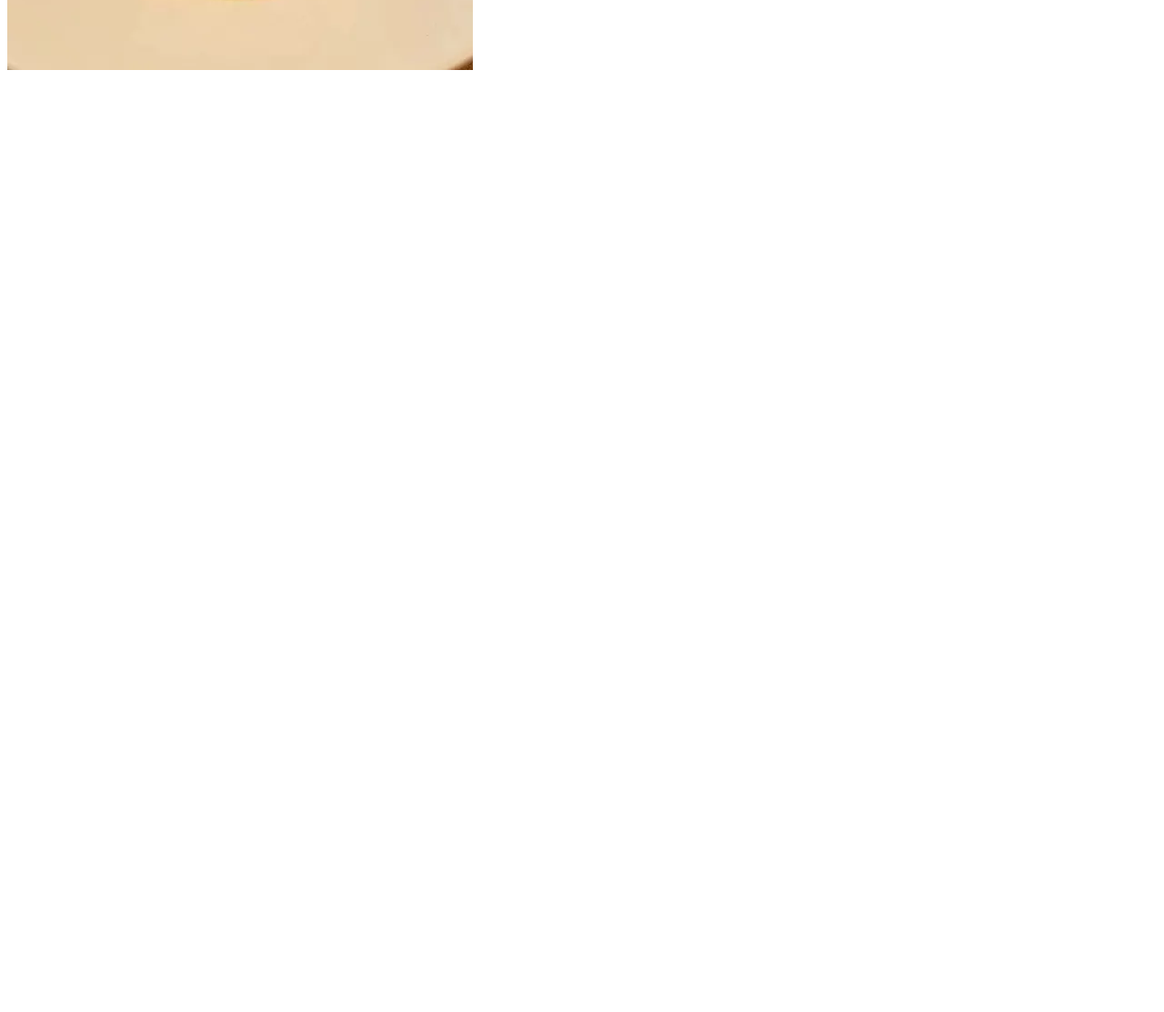
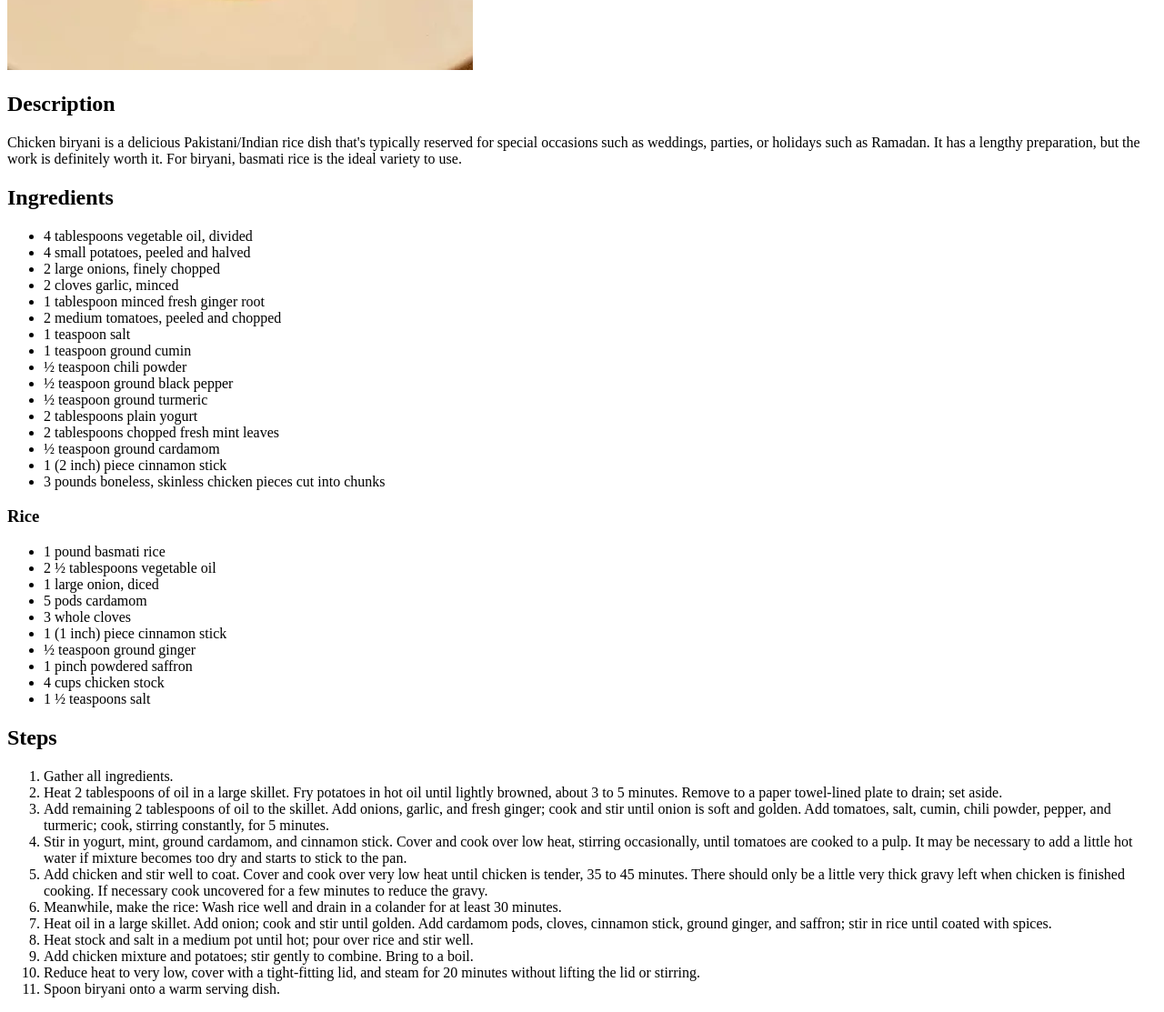
Before and after one commit to umoktan/odin-recipes, a plain HTML site: page recipes/chicken-biryani.html in a window 1280 px wide. Shown: the part 515-1628 px from the top of the page at 91% size. Before the commit the page ends 800 px from the top, so only its background shows below. Drawn offline with Linux system fonts and the light colour scheme.

```diff
--- a/recipes/chicken-biryani.html
+++ b/recipes/chicken-biryani.html
@@ -8,6 +8,57 @@
 <body>
     <h1>Chicken Biryani</h1>
     <img src="images/chickenbiryani.webp" alt="image of home-made chicken biryani">
+    <h2>Description</h2>
+      <p>Chicken biryani is a delicious Pakistani/Indian rice dish that's typically reserved for special occasions
+          such as weddings, parties, or holidays such as Ramadan. It has a lengthy preparation, but the work is
+          definitely worth it. For biryani, basmati rice is the ideal variety to use.</p>
+    <h2>Ingredients</h2>
+      <ul>
+        <li>4 tablespoons vegetable oil, divided</li>
+        <li>4 small potatoes, peeled and halved</li>
+        <li>2 large onions, finely chopped</li>
+        <li>2 cloves garlic, minced</li>
+        <li>1 tablespoon minced fresh ginger root</li>
+        <li>2 medium tomatoes, peeled and chopped</li>
+        <li>1 teaspoon salt</li>
+        <li>1 teaspoon ground cumin</li>
+        <li>½ teaspoon chili powder</li>
+        <li>½ teaspoon ground black pepper</li>
+        <li>½ teaspoon ground turmeric</li>
+        <li>2 tablespoons plain yogurt</li>
+        <li>2 tablespoons chopped fresh mint leaves</li>
+        <li>½ teaspoon ground cardamom</li>
+        <li>1 (2 inch) piece cinnamon stick</li>
+        <li>3 pounds boneless, skinless chicken pieces cut into chunks</li>
+      </ul>
+    <h3>Rice</h3>
+      <ul>
+        <li>1 pound basmati rice</li>
+        <li>2 ½ tablespoons vegetable oil</li>
+        <li>1 large onion, diced</li>
+        <li>5 pods cardamom</li>
+        <li>3 whole cloves</li>
+        <li>1 (1 inch) piece cinnamon stick</li>
+        <li>½ teaspoon ground ginger</li>
+        <li>1 pinch powdered saffron</li>
+        <li>4 cups chicken stock</li>
+        <li>1 ½ teaspoons salt</li>
+      </ul>
+    <h2>Steps</h2>
+      <ol>
+        <li>Gather all ingredients.</li>
+        <li>Heat 2 tablespoons of oil in a large skillet. Fry potatoes in hot oil until lightly browned, about 3 to 5 minutes. Remove to a paper towel-lined plate to drain; set aside.</li>
+        <li>Add remaining 2 tablespoons of oil to the skillet. Add onions, garlic, and fresh ginger; cook and stir until onion is soft and golden. Add tomatoes, salt, cumin, chili powder, pepper, and turmeric; cook, stirring constantly, for 5 minutes.</li>
+        <li>Stir in yogurt, mint, ground cardamom, and cinnamon stick. Cover and cook over low heat, stirring occasionally, until tomatoes are cooked to a pulp. It may be necessary to add a little hot water if mixture becomes too dry and starts to stick to the pan.</li>
+        <li>Add chicken and stir well to coat. Cover and cook over very low heat until chicken is tender, 35 to 45 minutes. There should only be a little very thick gravy left when chicken is finished cooking. If necessary cook uncovered for a few minutes to reduce the gravy.</li>
+        <li>Meanwhile, make the rice: Wash rice well and drain in a colander for at least 30 minutes.</li>
+        <li>Heat oil in a large skillet. Add onion; cook and stir until golden. Add cardamom pods, cloves, cinnamon stick, ground ginger, and saffron; stir in rice until coated with spices.</li>
+        <li>Heat stock and salt in a medium pot until hot; pour over rice and stir well.</li>
+        <li>Add chicken mixture and potatoes; stir gently to combine. Bring to a boil.</li>
+        <li>Reduce heat to very low, cover with a tight-fitting lid, and steam for 20 minutes without lifting the lid or stirring.</li>
+        <li>Spoon biryani onto a warm serving dish.</li>
+
+      </ol>
 
 </body>
 </html>
```
Also changed, not shown: index.html (+1 -0 lines), recipes/frikadeller.html (added, +40 -0 lines), recipes/images/frikadeller.webp (added).
